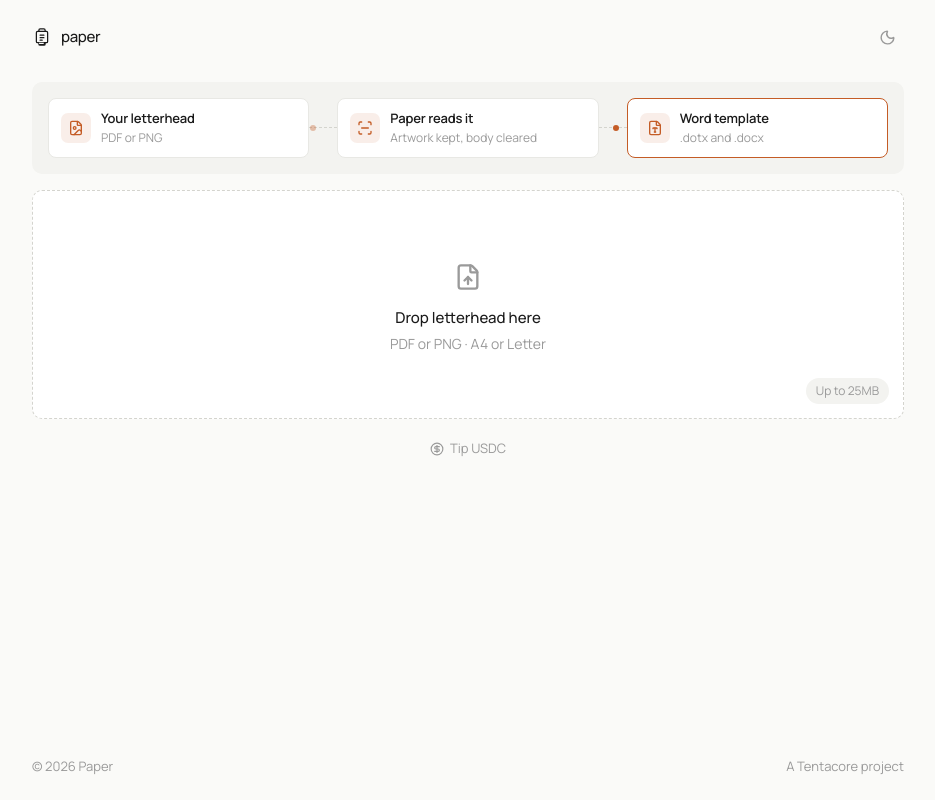
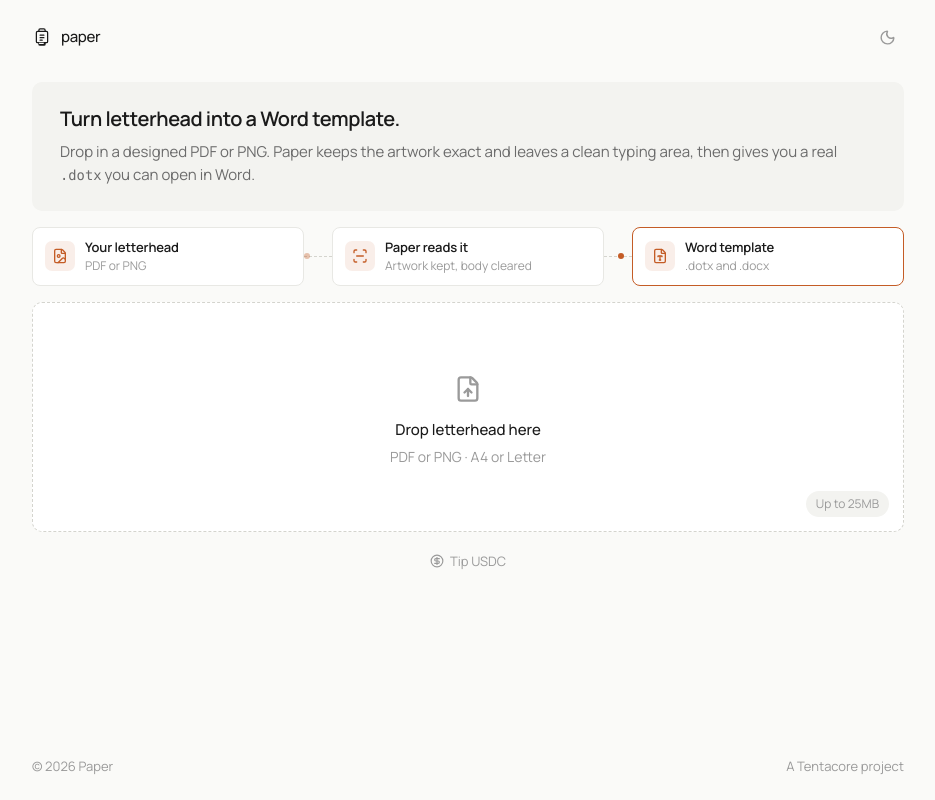
Before and after one commit to 0xskimi/paper, a website built with Vite: page index.html in a window 1280 px wide. Shown: the whole page, without its empty margins (172-1107 px from the left). Built offline with nearby package versions, Linux system fonts and the light colour scheme; no server answers; what web-haptics would draw is missing.

Commit message:
Bring back the Squeeze-style hero; explainer sits below it.
Co-Authored-By: Claude Opus 5.5 (1M context) <noreply@anthropic.com>

```diff
--- a/index.html
+++ b/index.html
@@ -37,7 +37,9 @@
 
   <main class="stage">
     <header class="intro" id="intro">
-      <h1 class="sr-only">Paper turns designed letterhead into a Word template</h1>
+      <h1 class="headline">Turn letterhead into a Word template.</h1>
+      <p class="subhead">Drop in a designed PDF or PNG. Paper keeps the artwork exact and leaves a clean typing area, then gives you a real <code>.dotx</code> you can open in Word.</p>
+    </header>
 
     <ol class="flow" aria-label="How Paper works">
       <li class="flow-step">
@@ -55,7 +57,6 @@
         <span class="flow-text"><span class="flow-title">Word template</span><span class="flow-sub">.dotx and .docx</span></span>
       </li>
     </ol>
-    </header>
 
     <section class="workspace" id="workspace">
       <div id="upload-panel">
--- a/src/style.css
+++ b/src/style.css
@@ -118,17 +118,22 @@ html[data-theme="dark"] .theme-icon--sun { display: block; }
 .intro {
   background: var(--surface-muted);
   border-radius: var(--radius);
-  padding: 16px;
+  padding: 24px 28px;
   margin-bottom: 16px;
 }
 
-.sr-only {
-  position: absolute;
-  width: 1px;
-  height: 1px;
-  overflow: hidden;
-  clip: rect(0 0 0 0);
-  white-space: nowrap;
+.headline {
+  font-size: 20px;
+  font-weight: 600;
+  letter-spacing: -0.02em;
+  margin-bottom: 8px;
+  line-height: 1.3;
+}
+
+.subhead {
+  font-size: 15px;
+  color: var(--text-secondary);
+  line-height: 1.55;
 }
 
 /* How it works strip */
@@ -137,6 +142,7 @@ html[data-theme="dark"] .theme-icon--sun { display: block; }
   list-style: none;
   display: flex;
   align-items: center;
+  margin-bottom: 16px;
 }
 
 .flow-step {
```
Lines whose indentation alone changed are shown as unchanged.
